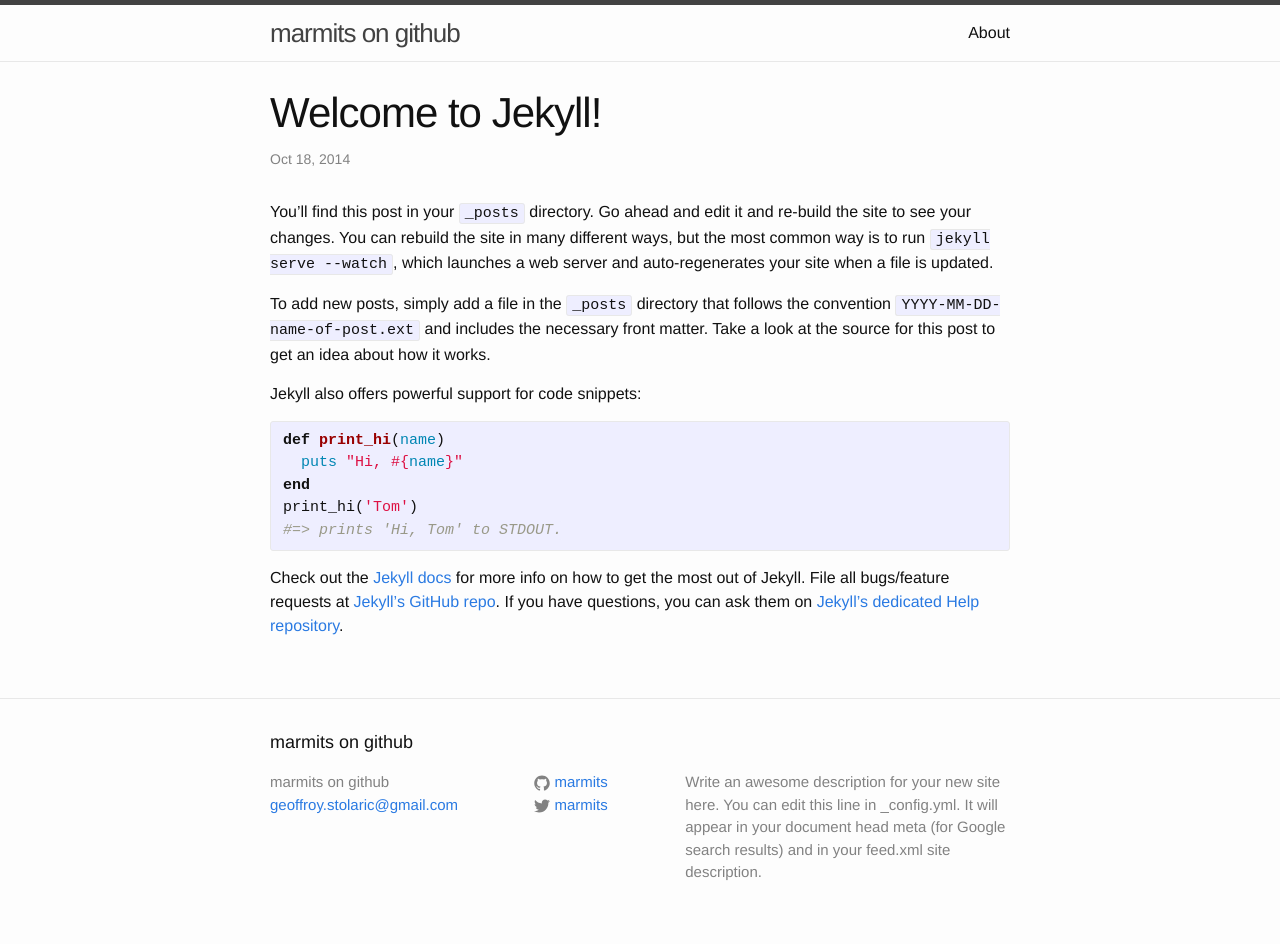
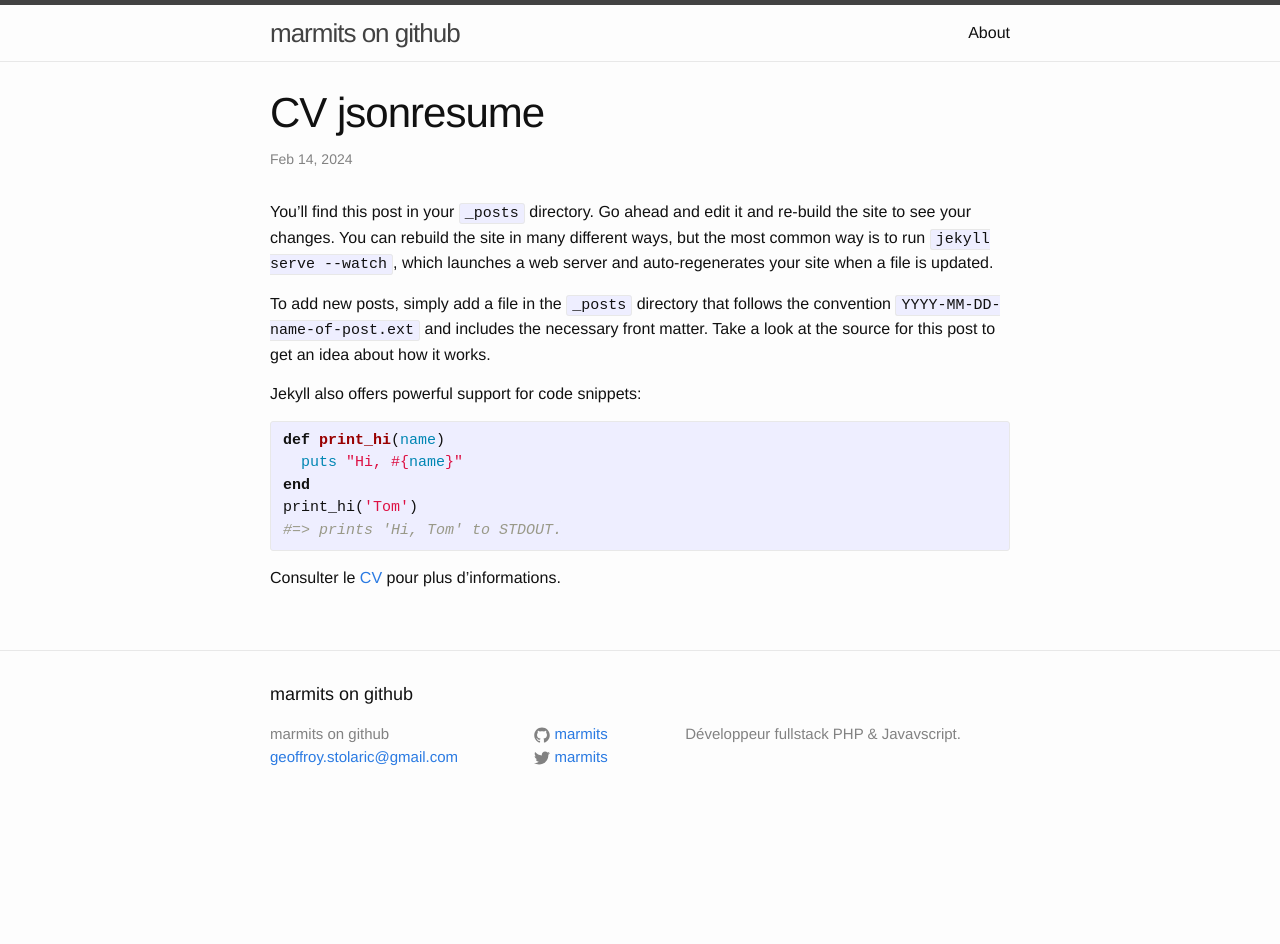
Before and after one commit to marmits/marmits.github.io, a Jekyll site: the page built from _posts/2024-02-14-cv-link.markdown, in a window 1280 px wide. Built offline with Jekyll 4.4.1, drawn with Linux system fonts in a browser that asks for light colours; after the commit the page ends 900 px from its top, so only the background shows below that.

Commit message:
test contenu

```diff
--- a/_config.yml
+++ b/_config.yml
@@ -2,9 +2,7 @@
 title: marmits on github
 email: geoffroy.stolaric@gmail.com
 description: > # this means to ignore newlines until "baseurl:"
-  Write an awesome description for your new site here. You can edit this
-  line in _config.yml. It will appear in your document head meta (for
-  Google search results) and in your feed.xml site description.
+  Développeur fullstack PHP & Javavscript.
 baseurl: "/" # the subpath of your site, e.g. /blog/
 url: "http://marmits.github.io" # the base hostname & protocol for your site
 twitter_username: marmits
--- a/_posts/2014-10-18-welcome-to-jekyll.markdown
+++ b/_posts/2024-02-14-cv-link.markdown
@@ -1,8 +1,8 @@
 ---
 layout: post
-title:  "Welcome to Jekyll!"
-date:   2014-10-18 12:58:29
-categories: jekyll update
+title:  "CV jsonresume"
+date:   2024-02-14 10:56:29
+categories: marmits update
 ---
 You’ll find this post in your `_posts` directory. Go ahead and edit it and re-build the site to see your changes. You can rebuild the site in many different ways, but the most common way is to run `jekyll serve --watch`, which launches a web server and auto-regenerates your site when a file is updated.
 
@@ -18,8 +18,6 @@
 #=> prints 'Hi, Tom' to STDOUT.
 {% endhighlight %}
 
-Check out the [Jekyll docs][jekyll] for more info on how to get the most out of Jekyll. File all bugs/feature requests at [Jekyll’s GitHub repo][jekyll-gh]. If you have questions, you can ask them on [Jekyll’s dedicated Help repository][jekyll-help].
+Consulter le [CV][CVgithub] pour plus d'informations.
 
-[jekyll]:      http://jekyllrb.com
-[jekyll-gh]:   https://github.com/jekyll/jekyll
-[jekyll-help]: https://github.com/jekyll/jekyll-help
+[CVgithub]:      https://marmits.github.io/cv/
```
